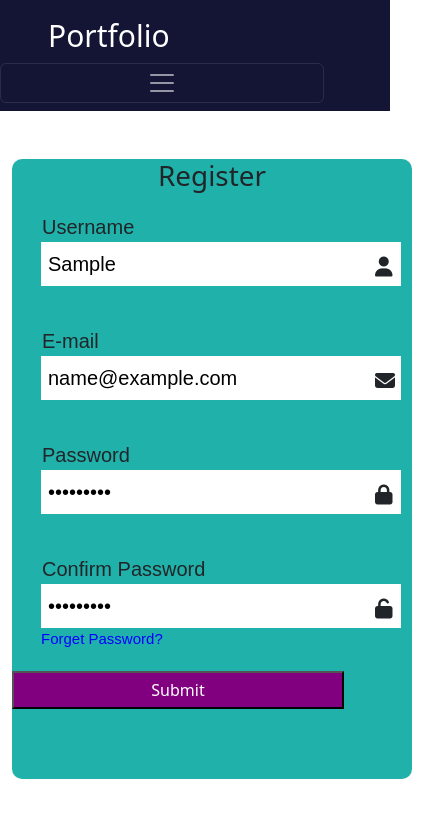
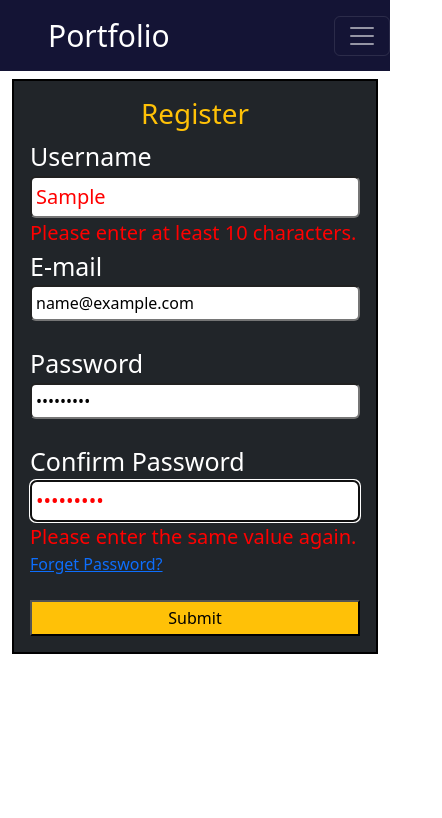
Before and after one commit to Muthu-Ajay/Projects, a plain HTML site: page Form.html in a window 390 px wide. Both pictures are taken after typing "Sample", "name@example.com", "Sample123", "Sample123" into the empty fields and a click on the button "Submit". Shown: the whole page, 442 px wide, since content can reach past the window. Drawn offline with nearby package versions, Linux system fonts and the light colour scheme.

Commit message:
form modification

```diff
--- a/Form.html
+++ b/Form.html
@@ -11,7 +11,7 @@
 <body class="bdy">
     <nav class="navbar navbar-expand-lg navbar-dark" style="background-color: rgb(20, 20, 53);">
         <a href="" class="navbar-brand ms-5" style="font-size:30px">Portfolio</a>
-        <button class="navbar-toggler" data-toggle="collapse" data-target="#myNavbar"><span class="navbar-toggler-icon"></span></button>
+        <button class="navbar-toggler" data-bs-toggle="collapse" data-bs-target="#myNavbar"><span class="navbar-toggler-icon"></span></button>
         <div class="collapse navbar-collapse" id="myNavbar">
             <ul class="navbar-nav ms-auto">
                 <li><a href="" class="nav-item nav-link me-5 text-light">Home</a></li>
@@ -22,39 +22,28 @@
             </ul>
         </div>
     </nav>
-
-    <div class="container mt-5">
-        <div class="row">
-            <div class="col-12">
-        <form action="" id="form">
-            <h1>Register</h1>
-            <div class="input-group">
+    <div class="container">
+        <div class="row"></div>
+        <div class="col-12">
+        <form action="" id="form" class="p-3 w-100 bg-dark mt-2">
+            <h1 class="text-center text-warning">Register</h1>
                 <label for="username">Username</label>
-                <input type="text" id="username" placeholder="Enter a Username"><i class="fa-solid fa-user"></i>
-                <div class="error"></div>
-            </div>
-            <div class="input-group">
+                <input type="text" id="username" placeholder="Enter a Username" name='user' class="rounded d-block w-100 p-1"><br>
                 <label for="email">E-mail</label>
-                <input type="email" id="email" placeholder="Enter a E-mail"><i class="fa-solid fa-envelope"></i>
-                <div class="error"></div>
-            </div>
-            <div class="input-group">
+                <input type="email" id="email" placeholder="Enter a E-mail" name="email" class="rounded d-block w-100 p-1"><br>
                 <label for="password">Password</label>
-                <input type="password" id="password" placeholder="Enter a Password"><i class="fa-solid fa-lock"></i>
-                <div class="error"></div>
-            </div>
-            <div class="input-group">
+                <input type="password" id="password" placeholder="Enter a Password" name="pass" class="rounded d-block w-100 p-1"><br>
                 <label for="cofirm password">Confirm Password</label>
-                <input type="password" id="cpassword" placeholder="Enter Confirm Password"><i class="fa-solid fa-unlock"></i>
+                <input type="password" id="cpassword" placeholder="Enter Confirm Password" name="cpass" class="rounded d-block w-100 p-1"><br>
                 <a href="">Forget Password?</a>
-                <div class="error"></div>
-            </div>
-            <button id="submit">Submit</button>
+            <button class=" mt-4 p-1 w-100 bg-warning">Submit</button>
         </form>
     </div>
-    </div>
-    </div>
+</div>
+</div>
     <script src="lib/js/bootstrap.min.js"></script>
-    <script src="script2.js"></script>
 </body>
+<script src="https://code.jquery.com/jquery-3.7.1.js" integrity="sha256-eKhayi8LEQwp4NKxN+CfCh+3qOVUtJn3QNZ0TciWLP4=" crossorigin="anonymous"></script>
+<script src="https://cdnjs.cloudflare.com/ajax/libs/jquery-validate/1.20.0/jquery.validate.min.js" integrity="sha512-WMEKGZ7L5LWgaPeJtw9MBM4i5w5OSBlSjTjCtSnvFJGSVD26gE5+Td12qN5pvWXhuWaWcVwF++F7aqu9cvqP0A==" crossorigin="anonymous" referrerpolicy="no-referrer"></script>
+<script src="script2.js"></script>
 </html>
--- a/script2.js
+++ b/script2.js
@@ -1,70 +1,25 @@
-const form = document.querySelector("#form");
-const username = document.querySelector("#username");
-const email = document.querySelector("#email");
-const password = document.querySelector("#password");
-const cpassword = document.querySelector("#cpassword");
-const button = document.querySelector("#submit")
+$(document).ready(function(){
+    $("#form").validate({
+        errorClass: 'error',
+        rules: {
+            user: {
+                required: true,
+                minlength: 10,
 
-form.addEventListener('submit',(e)=>{
-    e.preventDefault();
-    validateInputs();
-});
+            },
+            email: {
+                required: true,
+            },
+            pass: {
+                required: true,
+                minlength: 8
+            },
+            cpass: {
+                required:  true,
+                minlength: 8,
+                equalTo: "pass"
+            }
+        }
 
-function validateInputs(){
-
-    const usernameVal = username.value.trim();
-    const emailVal = email.value.trim();
-    const passwordVal = password.value.trim();
-    const cpasswordVal = cpassword.value.trim();
-
-    if(usernameVal===''){
-        setError(username,'Username is required');
-    }
-    else{
-        setSuccess(username);
-    }
-    if(emailVal===''){
-        setError(email,'Email is required');
-    }
-    else{
-        setSuccess(email);
-    }
-    if(passwordVal===''){
-        setError(password,'Password is required');
-    }
-    else if(passwordVal.length<8){
-        setError(password,'Password must have atleast 8 characters');
-    }
-    else{
-        setSuccess(password);
-    }
-    if(cpasswordVal===''){
-        setError(cpassword,'Confirm password is required');
-    }
-    else if(cpasswordVal!==passwordVal){
-        setError(cpassword,'Password does not match');
-    }
-    else{
-        setSuccess(cpassword);
-    }
-}
-
-function setError(element,message){
-
-    const inputGroup = element.parentElement;
-    const errorElement = inputGroup.querySelector('.error');
-
-    errorElement.innerText = message;
-    inputGroup.classList.add('error');
-    inputGroup.classList.remove('success');
-}
-
-function setSuccess(element){
-
-    const inputGroup = element.parentElement;
-    const errorElement = inputGroup.querySelector('.error');
-
-    errorElement.innerText = ''
-    inputGroup.classList.add('success');
-    inputGroup.classList.remove('error');
-}
+    })
+})
--- a/style2.css
+++ b/style2.css
@@ -2,65 +2,16 @@ body{
     background-color: rgb(37,37,59);
 }
 form{
-    height: 620px;
-    width: 400px;
-    background-color: lightseagreen;
-    border-radius:10px
+    border: 2px solid black;
+}
+label{
+    color: white;
+    font-size: 25px;
 }
 h1{
-    text-align: center;
-    color: purple;
-    font-weight: bolder;
-
+    font-size: 30px;
 }
-.input-group{
-    margin-left: 30px;
-    margin-top: 20px;
-    font-family: sans-serif;
+.error{
+    color: red;
     font-size: 20px;
 }
-.input-group a{
-    text-decoration: none;
-    font-size: 15px;
-    margin-left: 210px;
-    color: blue;
-}
-form .input-group input{
-    display: block;
-    width: 90%;
-    padding: 7px;
-    border-radius: 10px;
-    border: aqua;
-}
-input:focus{
-    outline: 0;
-}
-button{
-    width: 83%;
-    margin-left: 30px;
-    border-radius: 10px;
-    padding: 5px;
-    color: white;
-    font-size: 20px;
-    background-color: purple;
-    margin-top: 40px;
-}
-.input-group i{
-    position: relative;
-    right: 25px;
-    top: 15px;
-}
-input:hover{
-    background-color: yellow;
-}
-.input-group .error{
-    color: red;
-    height: 20px;
-    width: 100%;
-}
-.input.error{
-    border: 2px solid red;
-}
-.input.success{
-    border: 2px solid green;
-}
```
Also changed, not shown: Portfolio.html (+2 -2 lines), Project.html (+0 -1 lines).
